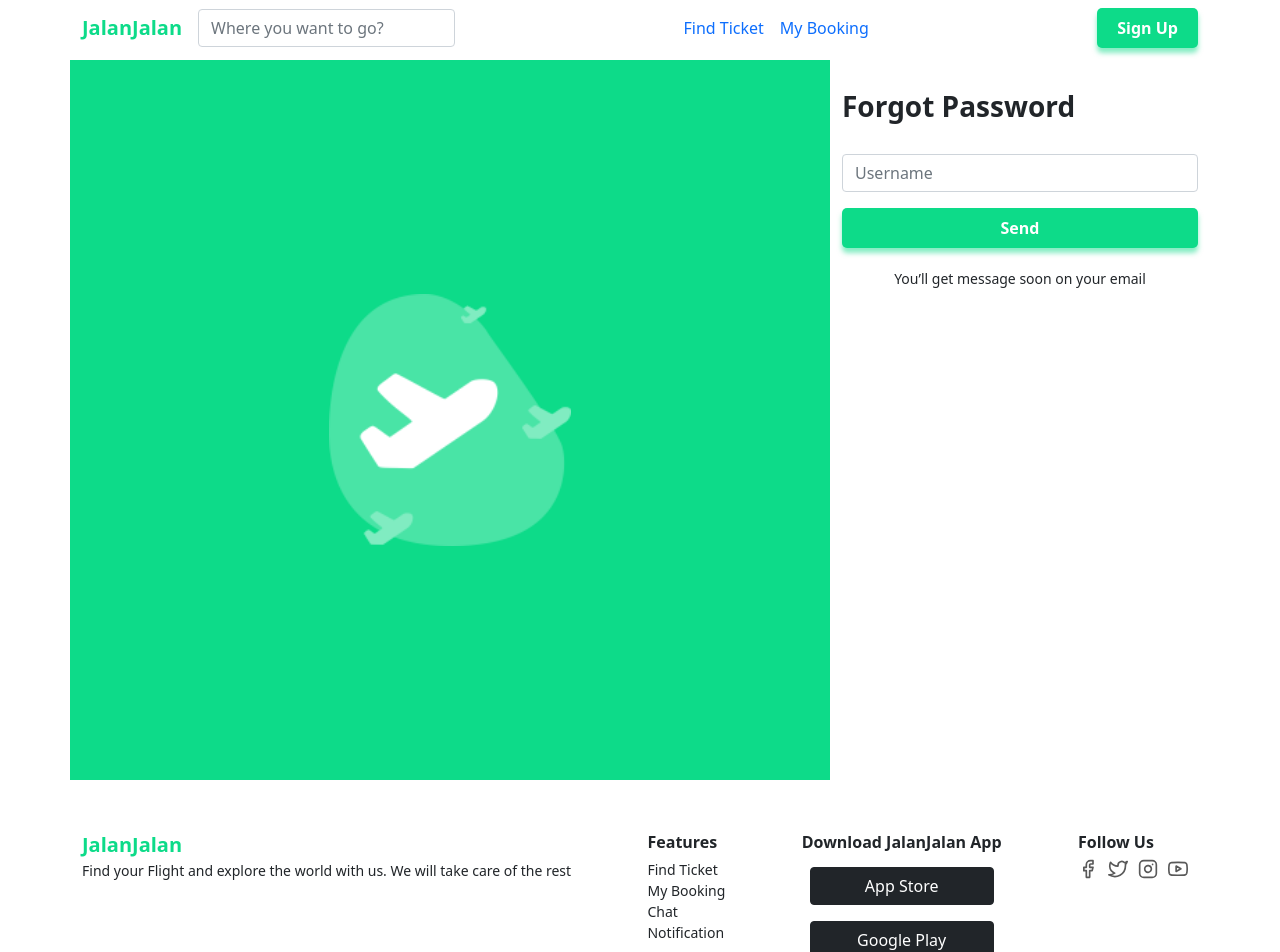
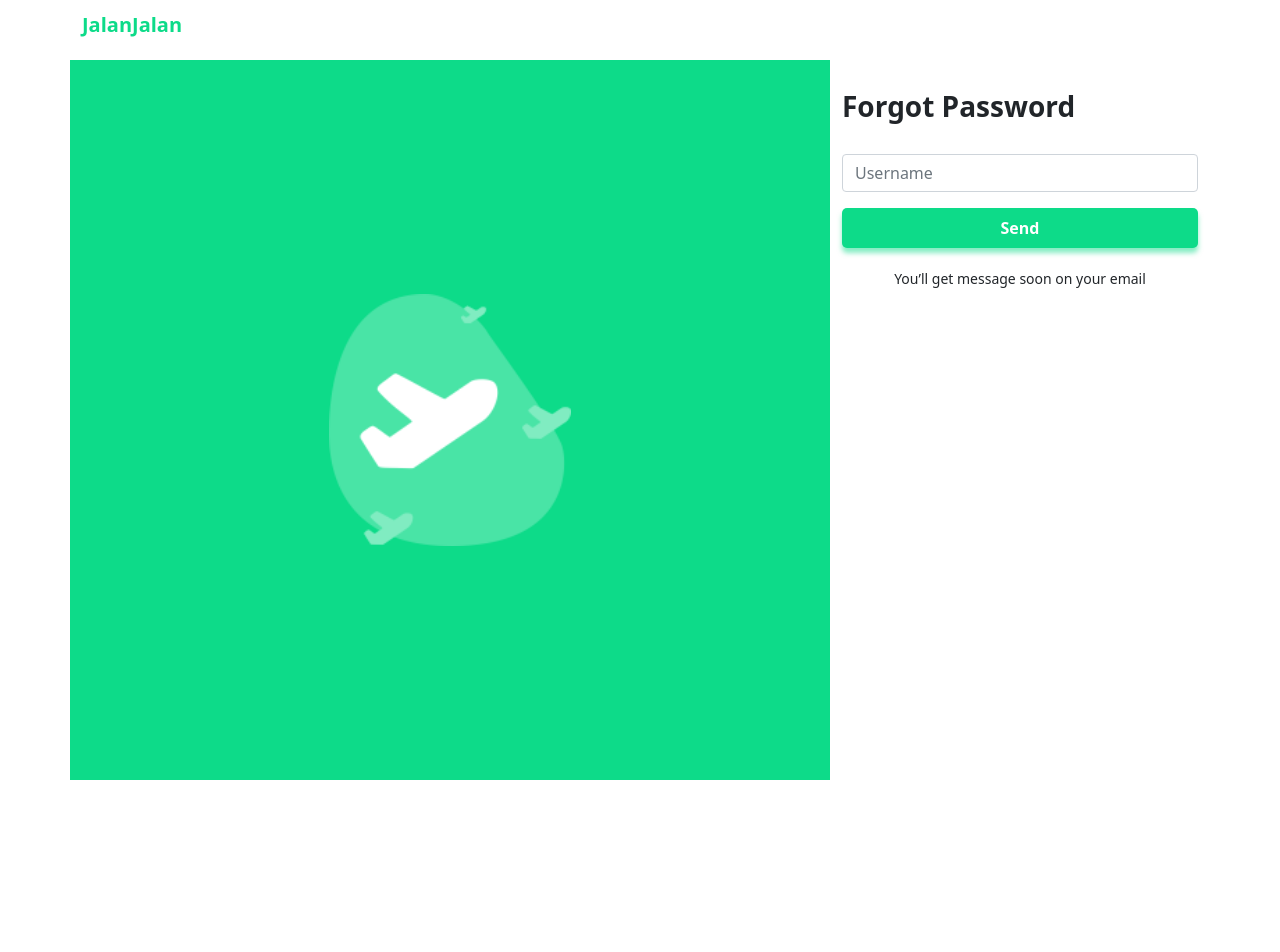
Before and after one commit to ekaadwar/JALAN-JALAN-FE-WEB, a React (Create React App) app: page /forgotPass in a window 1280 px wide. Shown: the top 952 px of the page. After the commit the page ends 800 px from the top, so only its background shows below. Built offline with nearby package versions, Linux system fonts and the light colour scheme.

Commit message:
set the Auth Toggle conditioning on the Login, Registration, Forgot Password, and reset password pages

```diff
--- a/src/Router/index.js
+++ b/src/Router/index.js
@@ -2,6 +2,7 @@ import React from "react";
 import { connect } from "react-redux";
 import { BrowserRouter as Router, Switch, Route } from "react-router-dom";
 
+import AuthHeader from "../components/AuthHeader";
 import Footer from "../components/Footer";
 import MainNavbar from "../components/MainNavbar";
 import PrivateRoute from "../components/PrivateRoute";
@@ -22,7 +23,7 @@ function Routes({ auth }) {
 
   return (
     <Router>
-      {onAuth === false && <MainNavbar />}
+      {onAuth !== false ? <AuthHeader /> : <MainNavbar />}
       <Switch>
         <Route path="/" exact component={Explore} />
         <Route path="/login" component={Login} />
@@ -45,7 +46,7 @@ function Routes({ auth }) {
           <Profile />
         </PrivateRoute>
       </Switch>
-      <Footer />
+      {onAuth === false && <Footer />}
     </Router>
   );
 }
--- a/src/components/AuthHeader.js
+++ b/src/components/AuthHeader.js
@@ -1,29 +1,40 @@
 import React from "react";
 import styled from "styled-components";
+import { connect } from "react-redux";
 import { Container } from "react-bootstrap";
 import { Link } from "react-router-dom";
 import { LinkStyle, NavHeader } from "./GeneralStyles";
+import { openNavbar } from "../redux/actions/auth";
 
 const Header = styled.div`
   height: 50px;
   display: flex;
   justify-content: flex-start;
   align-items: center;
-  // font-weight: bold;
-  // font-size: 20px;
-  // color: #0ddb89;
-
-  // background-color: coral;
 `;
 
-export default function AuthHeader() {
+function AuthHeader(props) {
+  const exitAuth = () => {
+    props.openNavbar();
+  };
+
   return (
-    <Container>
+    <Container className="position-fixed fixed-top">
       <Link style={LinkStyle} to="/">
         <Header>
-          <div style={NavHeader}>JalanJalan</div>
+          <div onClick={exitAuth} style={NavHeader}>
+            JalanJalan
+          </div>
         </Header>
       </Link>
     </Container>
   );
 }
+
+const mapStateToProps = (state) => ({
+  onAuth: state.onAuth,
+});
+
+const mapDispatchToProps = { openNavbar };
+
+export default connect(mapStateToProps, mapDispatchToProps)(AuthHeader);
--- a/src/pages/ForgotPass.js
+++ b/src/pages/ForgotPass.js
@@ -1,4 +1,6 @@
-import React from "react";
+import React, { useEffect } from "react";
+import { connect } from "react-redux";
+import { useHistory } from "react-router";
 import { Container, Row, Col, Form } from "react-bootstrap";
 import GeneralButton from "../components/GeneralButton";
 import {
@@ -10,7 +12,20 @@ import {
 import AuthTitle from "../components/AuthTitle";
 import LeftSideAuth from "../components/LeftSideAuth";
 
-export default function ForgotPass() {
+import { toggleAuth } from "../redux/actions/auth";
+
+function ForgotPass(props) {
+  let history = useHistory();
+  const { token } = props.auth;
+
+  useEffect(() => {
+    props.toggleAuth();
+    if (token !== null) {
+      console.log(token);
+      history.push("/searchResult");
+    }
+  }, []);
+
   return (
     <Container style={{ paddingTop: 60 }}>
       <Row>
@@ -33,3 +48,12 @@ export default function ForgotPass() {
     </Container>
   );
 }
+
+const mapStateToProps = (state) => ({
+  onAuth: state.auth,
+  auth: state.auth,
+});
+
+const mapDispatchToProps = { toggleAuth };
+
+export default connect(mapStateToProps, mapDispatchToProps)(ForgotPass);
--- a/src/pages/Login.js
+++ b/src/pages/Login.js
@@ -34,6 +34,10 @@ function Login(props) {
       history.push("/searchResult");
     }
   }, []);
+
+  const otherAuth = () => {
+    props.toggleAuth();
+  };
 
   const onLogin = (e) => {
     e.preventDefault();
@@ -91,12 +95,16 @@ function Login(props) {
               </FormAuth>
               <PAuth>Did you forgot your password?</PAuth>
               <PAuth>
-                <Link to="/forgotPass">Tap here for reset</Link>
+                <Link onClick={otherAuth} to="/forgotPass">
+                  Tap here for reset
+                </Link>
               </PAuth>
               <Hr />
               <PAuth>don't have an account yet?</PAuth>
               <PAuth>
-                <Link to="/register">Click here to Sign Up</Link>
+                <Link onClick={otherAuth} to="/register">
+                  Click here to Sign Up
+                </Link>
               </PAuth>
             </MaxWidth>
           </ContentWrapper>
--- a/src/pages/Register.js
+++ b/src/pages/Register.js
@@ -65,6 +65,10 @@ function Register(props) {
       });
   };
 
+  const otherAuth = () => {
+    props.toggleAuth();
+  };
+
   return (
     <Container style={{ paddingTop: 60 }}>
       <Row>
@@ -99,7 +103,7 @@ function Register(props) {
               </FormAuth>
               <Hr />
               <PAuth>Already have an Account?</PAuth>
-              <Link to="/login">
+              <Link to="/login" onClick={otherAuth}>
                 <GeneralButton value="Sign In" />
               </Link>
             </MaxWidth>
```
